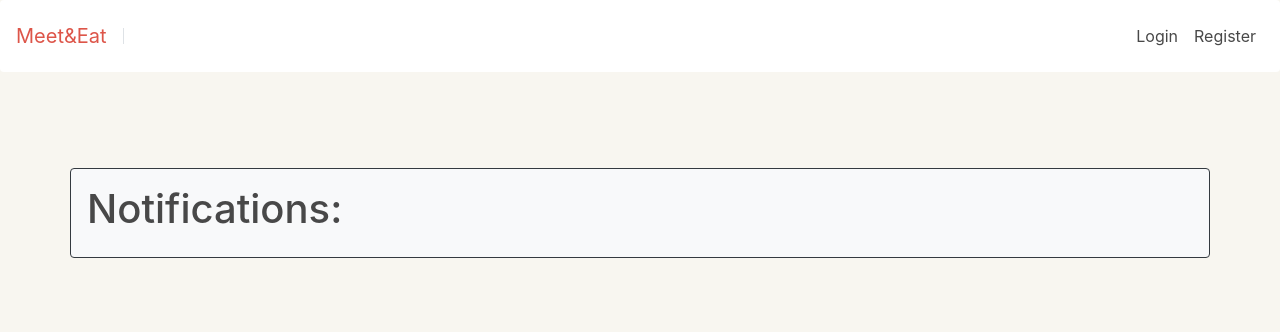
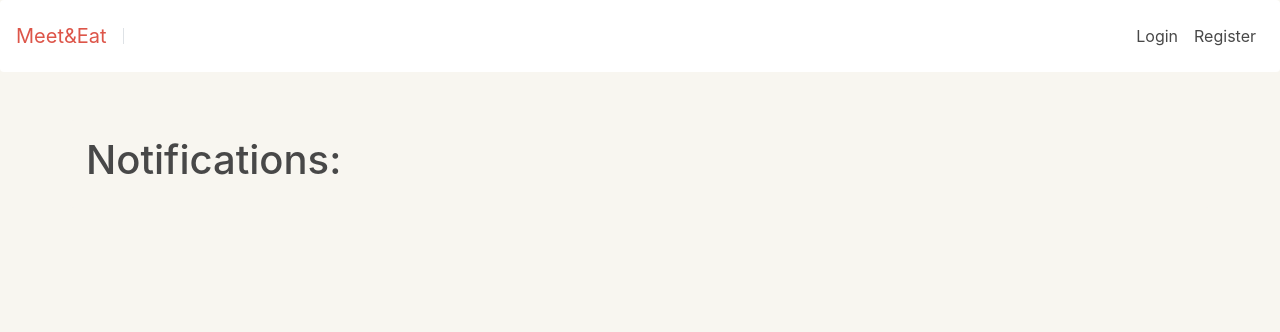
Before and after one commit to alicekore/Meet-and-Eat, a Django app: template meeteat/meetandeat/templates/meetandeat/notification_list.html in a window 1280 px wide. Shown: the top 332 px of the page. Run offline with Django 3.2, Linux system fonts and the light colour scheme; the template is opened without the code that fills it: values that come from a table or form of the project are taken from there, others are empty; tables that the repository leaves empty hold one stand-in row (values such as "Sample post"); some libraries are stand-ins or nearby versions.

Commit message:
aussehen angepasst

```diff
--- a/meeteat/meetandeat/templates/meetandeat/notification_list.html
+++ b/meeteat/meetandeat/templates/meetandeat/notification_list.html
@@ -3,28 +3,26 @@
 {% load tz %}
 
 {% block main %}
-<br>
-<div class="container border border-dark rounded bg-light p-3 my-4">
+<div class="container bg-custom-primary rounded p-3 my-4">
 <h1>Notifications:</h1>
 {% for tag in tags %}
 
     {% if tag.approved == False and tag.pending == True %}
-    <div class="container border border-dark rounded bg-light p-3 my-4">
-    <p>Your Tag {{ tag.title }} is pending.</p>
+    <div class="container bg-custom-secondary rounded  p-3 my-4">
+    <p>Your Tag "{{ tag.title }}" is pending.</p>
     </div>
     {% endif %}
 
     {% if tag.approved == False and tag.pending == False %}
-    <div class="container border border-dark rounded bg-light p-3 my-4">
-    <p>Your Tag {{ tag.title }} with the description:</p><br>
-    <p>{{ tag.description }}</p><br>
-    <p>Was disapproved because of the following cause: {{ tag.disapprovalMsg }}</p>
+    <div class="container bg-custom-secondary rounded  p-3 my-4">
+    <p>Your Tag "{{ tag.title }}" was disapproved because of the following reason: {{ tag.disapprovalMsg }}</p>
+    <p>Description: {{ tag.description }}</p>
     </div>
     {% endif %}
 
     {% if tag.approved == True and tag.pending == False %}
-    <div class="container border border-dark rounded bg-light p-3 my-4">
-    <p>Your Tag {{ tag.title }} was approved.</p>
+    <div class="container bg-custom-secondary rounded  p-3 my-4">
+    <p>Your Tag "{{ tag.title }}" was approved.</p>
     </div>
     {% endif %}
 
```
